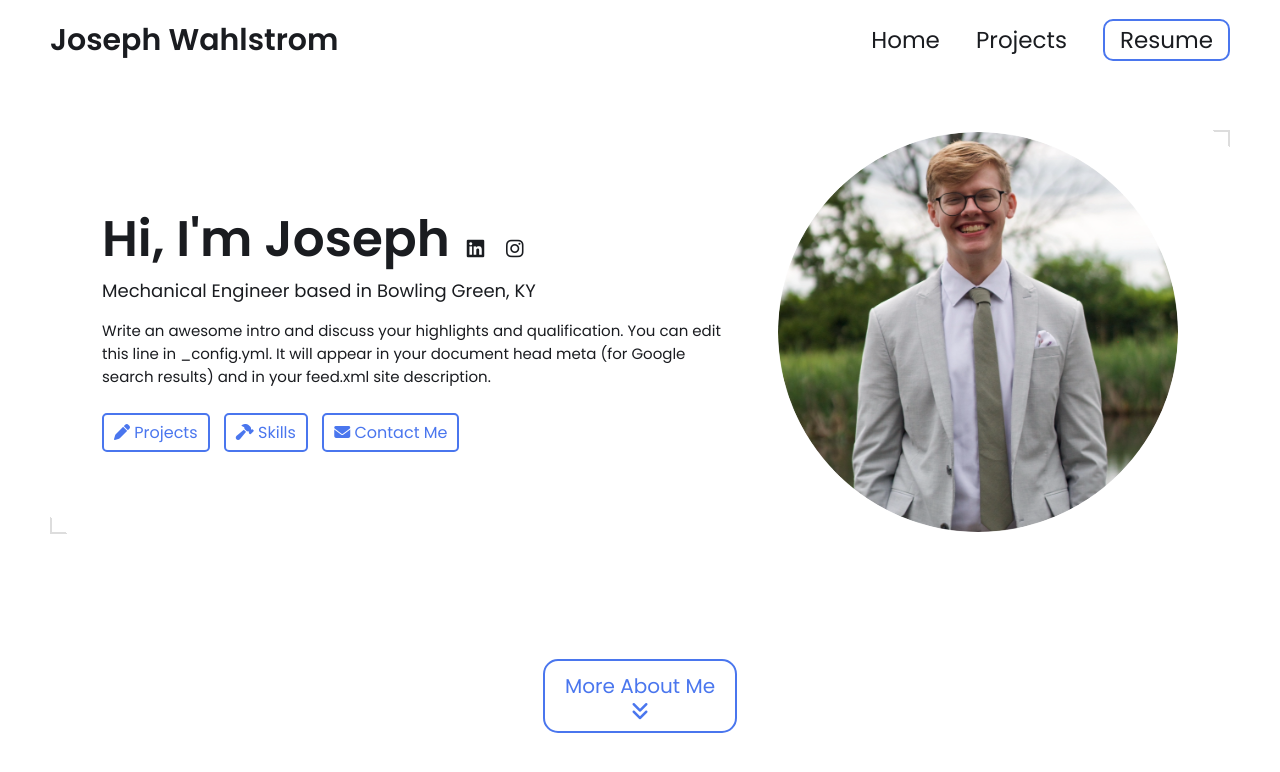
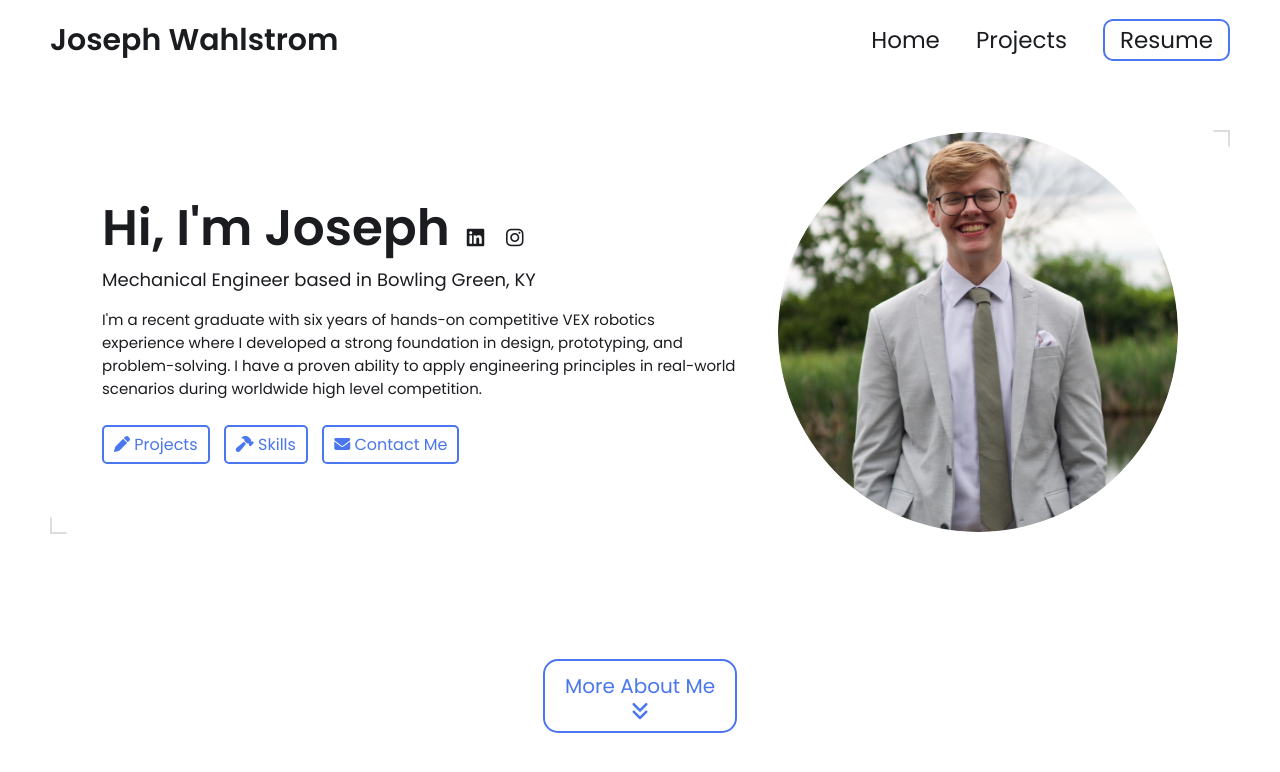
Before and after one commit to JosephWah/JosephW.github.io, a Jekyll site: the page built from index.html, in a window 1280 px wide and 900 px high. Shown: the top 772 px of the window. Built offline with Jekyll 4.4.1, drawn with Linux system fonts in a browser that asks for light colours.

Commit message:
Update _config.yml

```diff
--- a/_config.yml
+++ b/_config.yml
@@ -15,9 +15,9 @@ title: Joseph's Portfolio # This is what shows up in the tab of the browser
 name: Joseph Wahlstrom
 headline: Mechanical Engineer based in Bowling Green, KY
 description: >- # dont remove this line. this will ignore all new lines until the next section
-  Write an awesome intro and discuss your highlights and qualification. You can edit this
-  line in _config.yml. It will appear in your document head meta (for
-  Google search results) and in your feed.xml site description.
+  I'm a recent graduate with six years of hands-on competitive VEX robotics experience where I
+  developed a strong foundation in design, prototyping, and problem-solving. I have a proven ability
+  to apply engineering principles in real-world scenarios during worldwide high level competition.
 
 # Place your profile image in /assets/images/profile-image/folder and edit the file name
 profile_image: ./assets/images/profile-image/IMG_20250523_140031-modified.png
@@ -65,7 +65,7 @@ skills:
     - HTML
 
 # Contact Form Setup. Setup an account and copy over the key. When someone fills out the form, it will be received in your email.
-formspree-key:   https://formspree.io/f/{8-digit key}
+#formspree-key:   https://formspree.io/f/{8-digit key}
 
 
 
```
